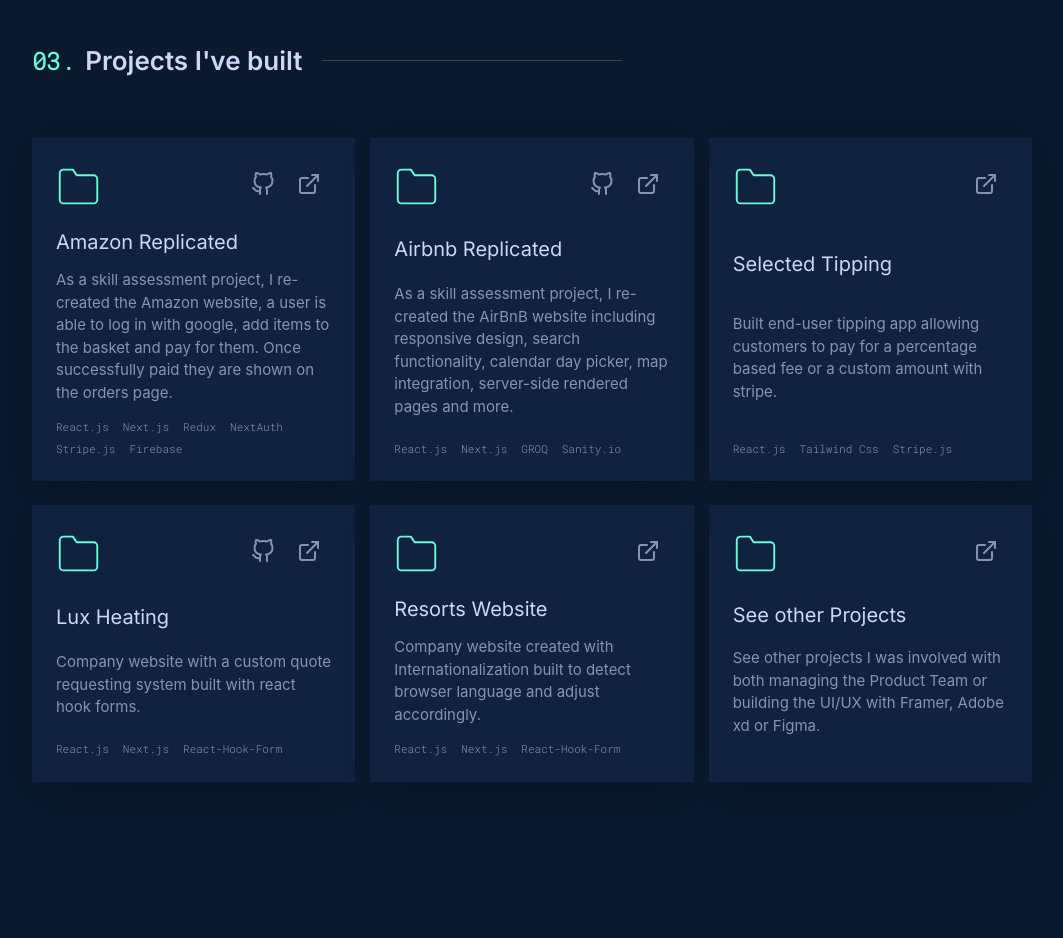
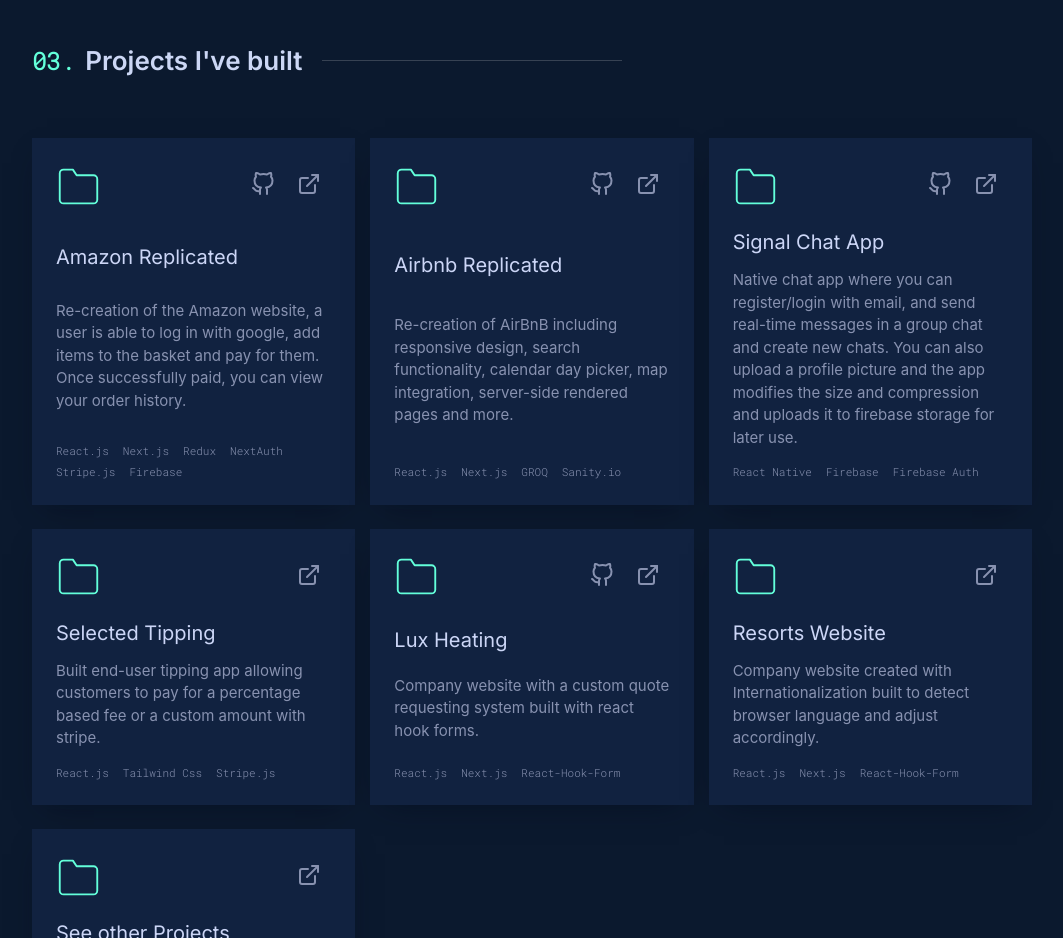
Before and after one commit to designedhead/raf-portfolio, a Next.js app: page / in a window 1280 px wide. Shown: the part 2300-3238 px from the top of the page, without its empty margins (108-1171 px from the left). Built offline with nearby package versions, Linux system fonts and the light colour scheme.

Commit message:
new project

```diff
--- a/src/data/projects.js
+++ b/src/data/projects.js
@@ -2,7 +2,7 @@ export const projects = [
   {
     title: "Amazon Replicated",
     description:
-      "As a skill assessment project, I re-created the Amazon website, a user is able to log in with google, add items to the basket and pay for them. Once successfully paid they are shown on the orders page.",
+      "Re-creation of the Amazon website, a user is able to log in with google, add items to the basket and pay for them. Once successfully paid, you can view your order history.",
     github: "https://github.com/designedhead/amazon",
     link: "https://amazon-opal-one.vercel.app/",
     tags: ["React.js", "Next.js", "Redux", "NextAuth", "Stripe.js", "Firebase"],
@@ -10,10 +10,18 @@ export const projects = [
   {
     title: "Airbnb Replicated",
     description:
-      "As a skill assessment project, I re-created the AirBnB website including responsive design, search functionality, calendar day picker, map integration, server-side rendered pages and more.",
+      "Re-creation of AirBnB including responsive design, search functionality, calendar day picker, map integration, server-side rendered pages and more.",
     github: "https://github.com/designedhead/airbnbreplicate",
     link: "https://airbnbreplicate.vercel.app/",
     tags: ["React.js", "Next.js", "GROQ", "Sanity.io"],
+  },
+  {
+    title: "Signal Chat App",
+    description:
+      "Native chat app where you can register/login with email, and send real-time messages in a group chat and create new chats. You can also upload a profile picture and the app modifies the size and compression and uploads it to firebase storage for later use.",
+    github: "https://github.com/designedhead/signal-clone",
+    link: "https://expo.dev/@rafaelabmendes/rafs-signal-clone",
+    tags: ["React Native", "Firebase", "Firebase Auth"],
   },
   {
     title: "Selected Tipping",
```
